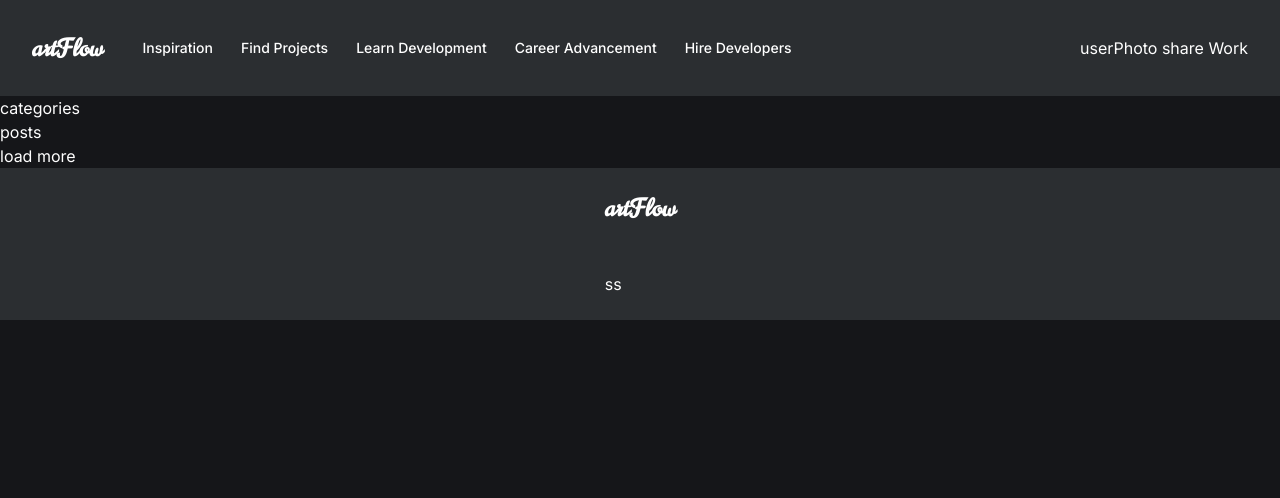
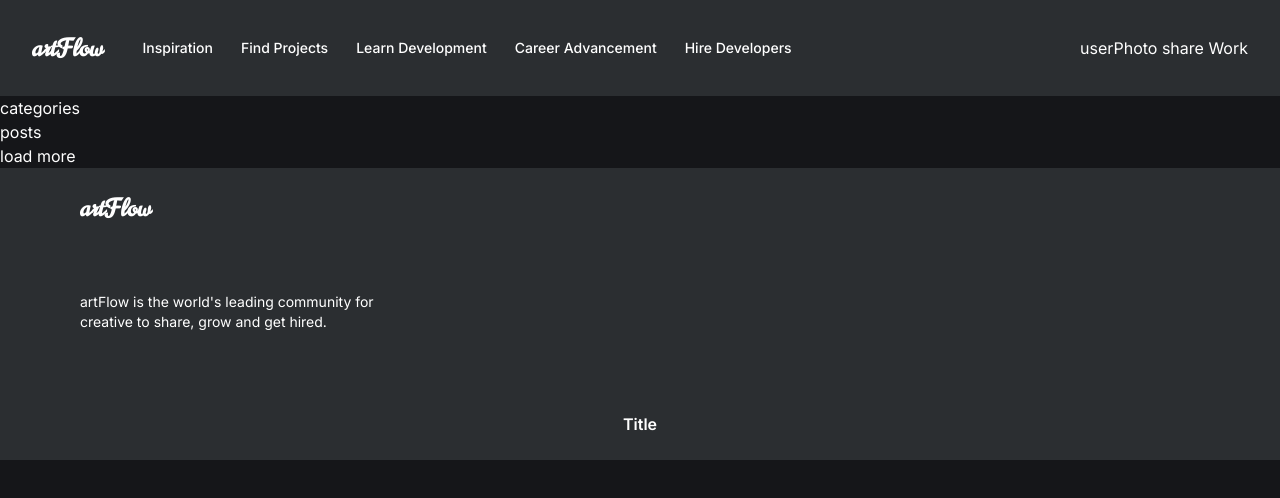
Before and after one commit to smchuma/Next13-ArtFlow-Web-App-Design-Sharing, a Next.js app: page / in a window 1280 px wide. Shown: the top 498 px of the page. Built offline with nearby package versions, Linux system fonts and the light colour scheme.

Commit message:
creating a footer

```diff
--- a/components/Footer/Footer.tsx
+++ b/components/Footer/Footer.tsx
@@ -1,17 +1,28 @@
 import React from "react";
-import Link from "next/link"
+import Link from "next/link";
+
+const FooterColumn = () => (
+  <div className="footer-column">
+    <h4 className="font-semibold">Title</h4>
+    <ul className="flex flex-col gap-2 font-normal"></ul>
+  </div>
+)
 
 const Footer = () => {
   return (
     <footer className="flexStart footer">
-      <div className="flex flex-col gap-12">
-      <Link href="/">
+      <div className="flex flex-col gap-12 w-full">
+        <Link href="/">
           <h1 className="logo text-2xl font-bold">artFlow</h1>
         </Link>
-        <h1>ss</h1>
+        <p className="text-start text-sm font-normal mt-5 max-w-xs">
+          artFlow is the world's leading community for creative to share, grow
+          and get hired.
+        </p>
       </div>
+      <FooterColumn />
     </footer>
-  )
+  );
 };
 
 export default Footer;
```
